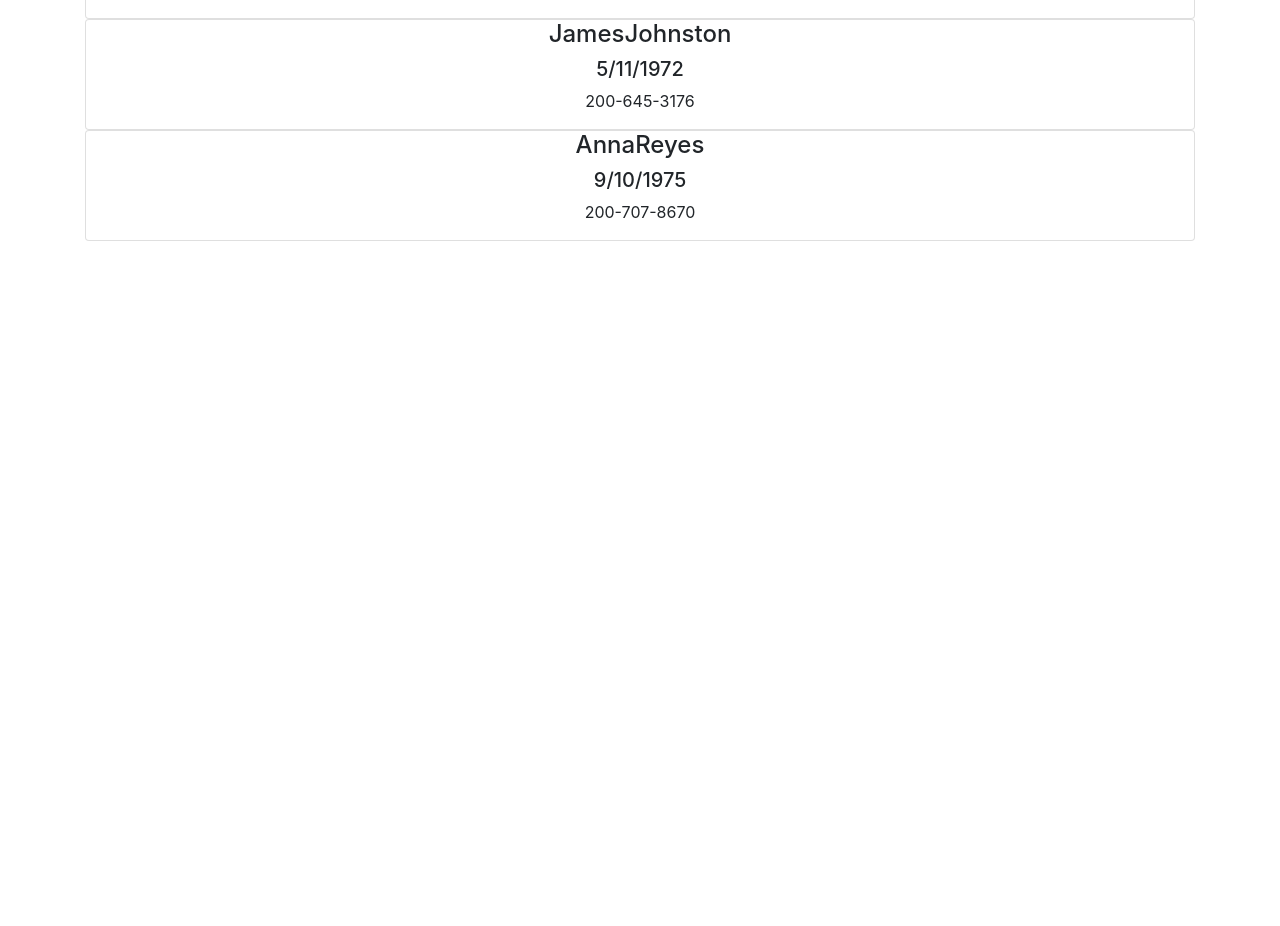
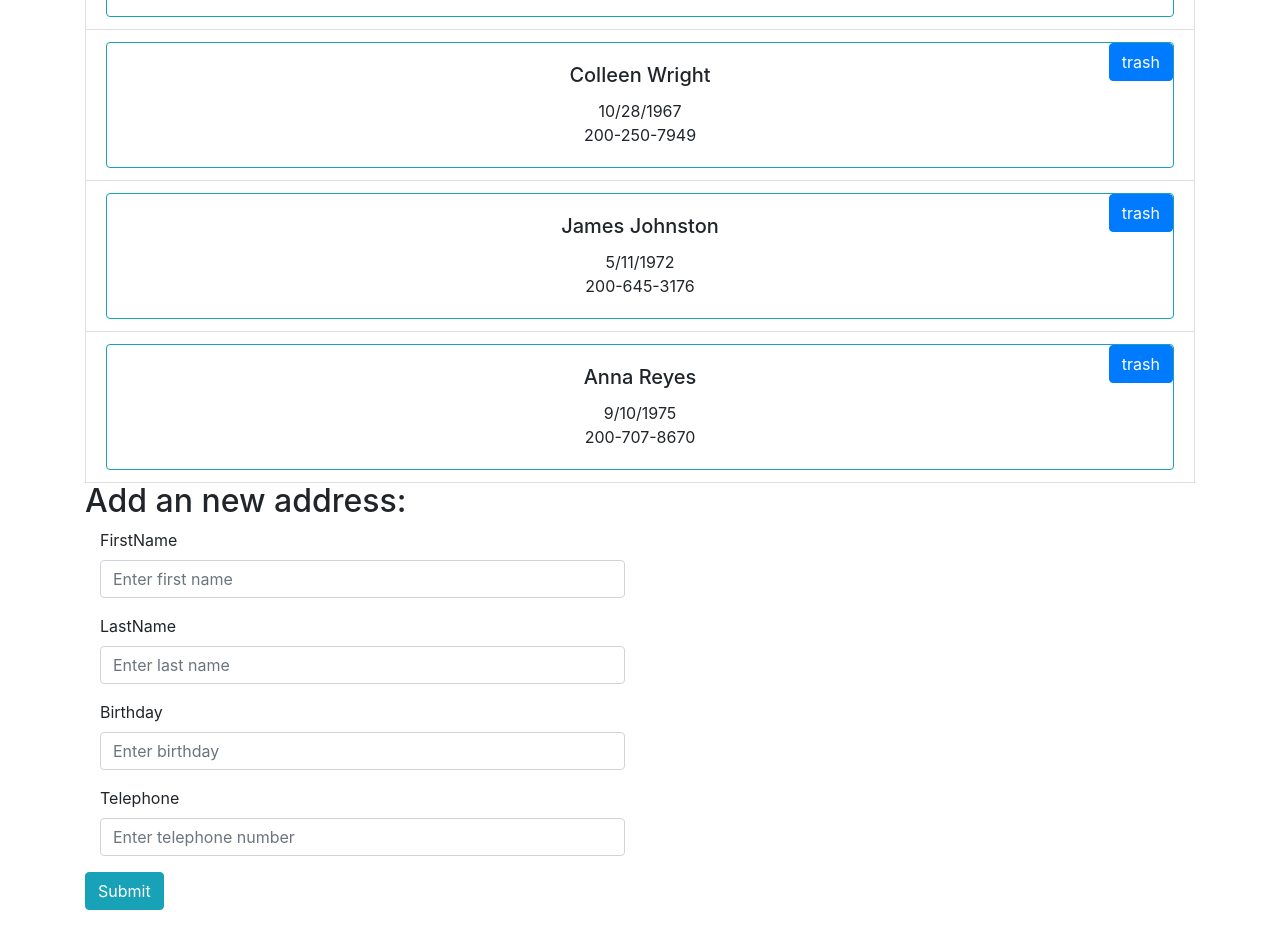
Before and after one commit to RyanLinrm/React-address-book-app, a React (Create React App) app: page / in a window 1280 px wide. Shown: the part 480-1406 px from the top of the page. Before the commit the page ends 800 px from the top, so only its background shows below. Built offline with nearby package versions, Linux system fonts and the light colour scheme.

Commit message:
Added delete and add function

```diff
--- a/src/AddBooks/addBooks.js
+++ b/src/AddBooks/addBooks.js
@@ -4,18 +4,24 @@ import Card from 'react-bootstrap/Card';
 import Button from 'react-bootstrap/Button';
 
 const addBooks = (props) =>{
-    let addBook = [...props.books];
-    let output = addBook.map( book =>
-        <div>
-            <div class="list-group0">
-                <Card class="border border-dark">
-                        <h4>{book.FirstName}{book.LastName}</h4>
-                        <h5>{book.Birthday}</h5>
-                        <p>{book.Telephone}</p>
-                </Card>
-            </div>
-        </div>
-    );
+    const addBook = [...props.books];
+    let output = addBook.map( (book) =>
+        <ListGroup.Item key={book.key}>
+            <Card className="border border-info">
+                <Card.Body className="text-center">
+                    <Button key={book.key}
+                        type="button" class="btn btn-sm"
+                        style={{position:'absolute', top:'0px',right:'0px'}}
+                        onClick ={props.click.bind(null,book.key)}>
+                        trash
+                    </Button>
+                    <Card.Title>{book.FirstName} {book.LastName}</Card.Title>
+                    <Card.Text>{book.Birthday}<br />{book.Telephone}</Card.Text>
+                </Card.Body>
+            </Card>
+        </ListGroup.Item>
+
+    )
     return output;
 };
 
--- a/src/App.js
+++ b/src/App.js
@@ -3,53 +3,85 @@ import Container from 'react-bootstrap/Container';
 import Form from 'react-bootstrap/Form';
 import './App.css';
 import AddBooks from './AddBooks/addBooks.js';
+import Modal from 'react-bootstrap/Modal';
+import Button from 'react-bootstrap/Button';
 
 class App extends Component {
   state = {
     "addBooks": [
       {
-          key: 'k1',
+          key: Math.floor(Math.random()*100),
           FirstName: "Cathy" ,
           LastName: "Pierce",
           Birthday: "9/14/1996",
           Telephone: "200-910-8132"
       },
       {
-          key: 'k2',
+          key: Math.floor(Math.random()*100),
           FirstName: "Alfonso",
           LastName: "Cooley",
           Birthday: "8/10/1973",
           Telephone: "200-657-9362"
       },
       {
-          key: 'k3',
+          key: Math.floor(Math.random()*100),
           FirstName: "Victor",
           LastName: "Gordon",
           Birthday:  "8/3/1970",
           Telephone: "200-661-9407"
       },
       {
-          key: 'k4',
+          key: Math.floor(Math.random()*100),
           FirstName: "Colleen",
           LastName: "Wright",
           Birthday: "10/28/1967",
           Telephone: "200-250-7949"
       },
       {
-          key: 'k5',
+          key: Math.floor(Math.random()*100),
           FirstName: "James",
           LastName: "Johnston",
           Birthday: "5/11/1972",
           Telephone: "200-645-3176"
       },
       {
-          key: 'k6',
+          key: Math.floor(Math.random()*100),
           FirstName: "Anna",
           LastName: "Reyes",
           Birthday: "9/10/1975",
           Telephone: "200-707-8670"
       }
-  ]
+    ],
+    "FirstNameEntry" : '',
+    "LastNameEntry" : '',
+    "BirthdayEntry" : '',
+    "TelephoneEntry" : ''
+  }
+
+  deleteAddressHandler = (index, e) => {
+    const addBooks = [...this.state.addBooks];
+    let deleteAddressIndex = addBooks.findIndex(
+      (address)=>address.key===index);
+    addBooks.splice(deleteAddressIndex, 1);
+    this.setState({addBooks : addBooks});
+  }
+
+  addAddressHandler = (event) =>{
+    event.preventDefault();
+    const newAddress = {
+      key: Math.floor(Math.random()*100),
+      FirstName: this.state.FirstNameEntry,
+      LastName: this.state.LastNameEntry,
+      Birthday: this.state.BirthdayEntry,
+      Telephone: this.state.TelephoneEntry
+    };
+    let addBooks = [...this.state.addBooks];
+    addBooks.push(newAddress);
+    this.setState({addBooks:addBooks});
+    this.setState({FirstNameEntry:''});
+    this.setState({LastNameEntry:''});
+    this.setState({BirthdayEntry:''});
+    this.setState({TelephoneEntry:''});
   }
 
 
@@ -59,7 +91,45 @@ class App extends Component {
       <div className="App">
         <Container>
           <h1>Address-Book-app</h1>
-          <AddBooks books={this.state.addBooks}/>
+          <AddBooks books={this.state.addBooks}
+            click={this.deleteAddressHandler} />
+          <div>
+            <h2 className="text-left">Add an new address:</h2>
+            <Form className="text-left" onSubmit = {this.addAddressHandler}>
+              <Form.Group className="col-md-6">
+                <Form.Label>FirstName</Form.Label>
+                <Form.Control type="text" placeholder="Enter first name"
+                  value={this.state.FirstNameEntry}
+                  onChange={(e)=>this.setState({FirstNameEntry: e.target.value})}/>
+              </Form.Group>
+
+              <Form.Group className="col-md-6">
+                <Form.Label>LastName</Form.Label>
+                <Form.Control type="text" placeholder="Enter last name"
+                  value={this.state.LastNameEntry}
+                  onChange={(e)=>this.setState({LastNameEntry: e.target.value})}/>
+              </Form.Group>
+
+              <Form.Group className="col-md-6">
+                <Form.Label>Birthday</Form.Label>
+                <Form.Control type="text" placeholder="Enter birthday"
+                  value={this.state.BirthdayEntry}
+                  onChange={(e)=>this.setState({BirthdayEntry: e.target.value})}/>
+              </Form.Group>
+
+              <Form.Group className="col-md-6">
+                <Form.Label>Telephone</Form.Label>
+                <Form.Control type="text" placeholder="Enter telephone number"
+                  value={this.state.TelephoneEntry}
+                  onChange={(e)=>this.setState({TelephoneEntry: e.target.value})}/>
+              </Form.Group>
+
+              <Form.Group className="submit-button">
+                <Button className="btn btn-info" type="submit">
+                  Submit</Button>
+              </Form.Group>
+            </Form>
+          </div>
         </Container>
       </div>
     );
```
